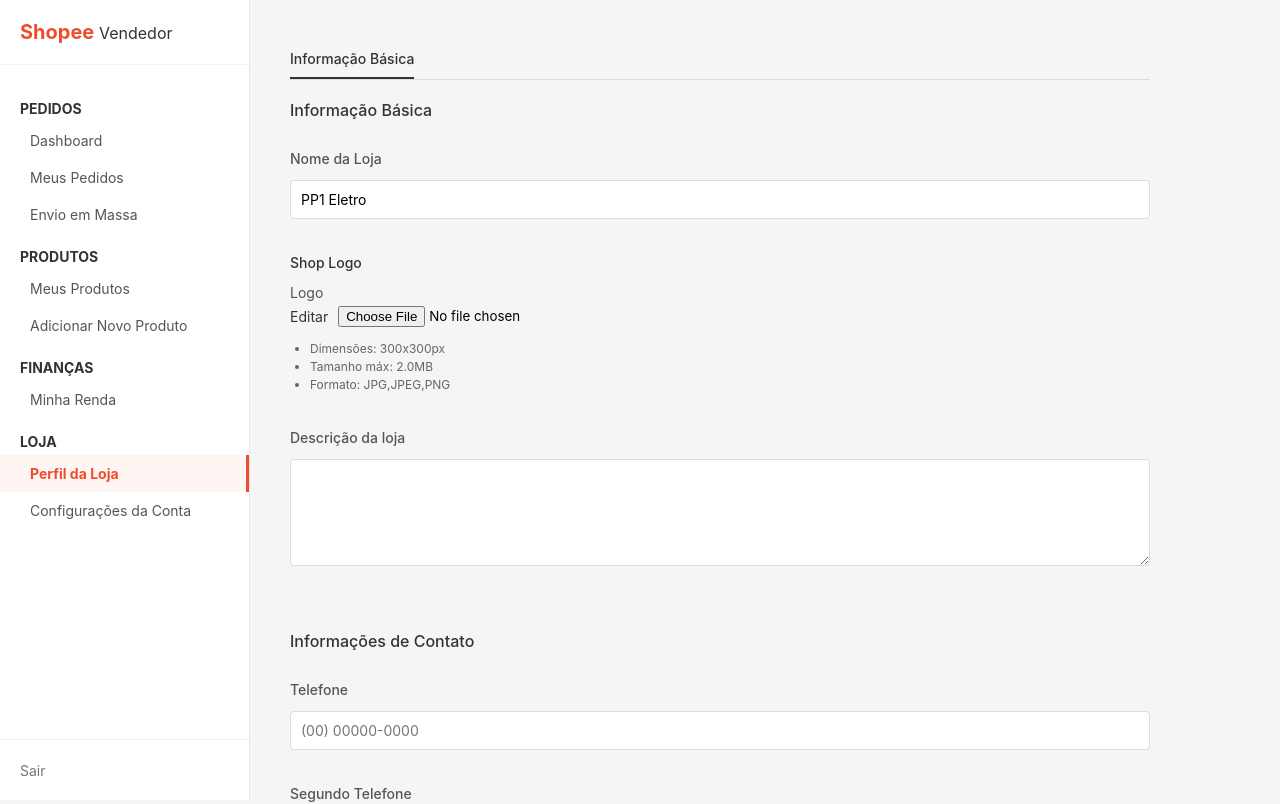
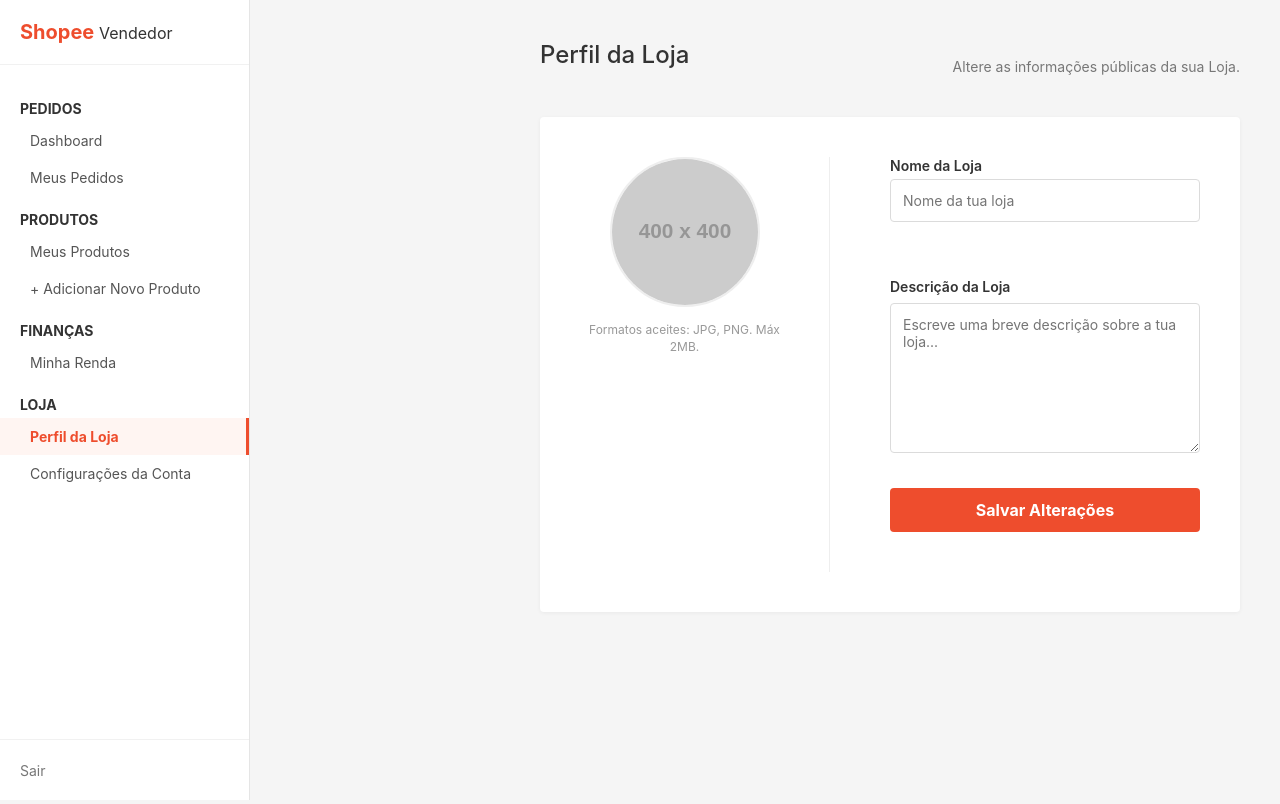
Before and after one commit to lucashlourenco/shopee-web, a React (Create React App) app: page /perfil in a window 1280 px wide. Shown: the top 804 px of the page. Built offline with nearby package versions, Linux system fonts and the light colour scheme.

Commit message:
perfil da loja integrado e funcional e envie em massa deletado da sidebar

```diff
--- a/src/components/Sidebar/index.tsx
+++ b/src/components/Sidebar/index.tsx
@@ -30,11 +30,6 @@ export function Sidebar() {
               Meus Pedidos
             </Link>
           </li>
-          <li>
-            <Link to="/envios/massa" className={isActive('/envios/massa')}>
-              Envio em Massa
-            </Link>
-          </li>
 
           {/* --- PRODUTOS --- */}
           <li className="nav-title">Produtos</li>
@@ -45,7 +40,7 @@ export function Sidebar() {
           </li>
           <li>
             <Link to="/produto/novo" className={isActive('/produto/novo')}>
-              Adicionar Novo Produto
+              + Adicionar Novo Produto
             </Link>
           </li>
 
--- a/src/pages/ShopProfile/index.tsx
+++ b/src/pages/ShopProfile/index.tsx
@@ -1,129 +1,183 @@
-import React, { useState } from 'react';
+import React, { useEffect, useState, useRef } from 'react';
+import axios from 'axios';
 import { Sidebar } from '../../components/Sidebar/index.tsx';
+import { Input } from '../../components/Input/index.tsx';
 import { Button } from '../../components/Button/index.tsx';
 import './styles.css';
 
 export function ShopProfile() {
-  const [formData, setFormData] = useState({
-    shopName: 'PP1 Eletro',
-    description: '',
-    phone: '',
-    secondPhone: ''
-  });
+  // Estados para os dados da loja
+  const [name, setName] = useState('');
+  const [description, setDescription] = useState('');
+  const [image, setImage] = useState('');
 
-  // Função para formatar telefone (XX) XXXXX-XXXX
-  const formatPhone = (value: string) => {
-    const onlyNumbers = value.replace(/\D/g, "");
-    return onlyNumbers
-      .replace(/(\d{2})(\d)/, "($1) $2")
-      .replace(/(\d{5})(\d)/, "$1-$2")
-      .replace(/(-\d{4})\d+?$/, "$1");
+  // Estados de controlo de interface
+  const [loading, setLoading] = useState(true);
+  const [uploading, setUploading] = useState(false);
+  const [saving, setSaving] = useState(false);
+
+  // Referência para o input de ficheiro (que fica escondido)
+  const fileInputRef = useRef<HTMLInputElement>(null);
+
+  // Recupera os dados do vendedor e o ID da loja
+  const sellerData = JSON.parse(localStorage.getItem('seller_user') || '{}');
+  const shopId = sellerData.shop?.id;
+
+  // 1. Carregar dados iniciais da loja
+  useEffect(() => {
+    async function loadShopData() {
+      if (!shopId) {
+        setLoading(false);
+        return;
+      }
+      try {
+        const response = await axios.get(`http://localhost:3333/shops/${shopId}`);
+        setName(response.data.name || '');
+        setDescription(response.data.description || '');
+        setImage(response.data.image || '');
+      } catch (error) {
+        console.error("Erro ao carregar loja:", error);
+      } finally {
+        setLoading(false);
+      }
+    }
+    loadShopData();
+  }, [shopId]);
+
+  // 2. Função para processar o Upload da Imagem
+  const handleFileChange = async (event: React.ChangeEvent<HTMLInputElement>) => {
+    const file = event.target.files?.[0];
+    if (!file) return;
+
+    // Criar o FormData para enviar o ficheiro
+    const formData = new FormData();
+    formData.append('image', file);
+
+    setUploading(true);
+    try {
+      const response = await axios.post('http://localhost:3333/upload', formData, {
+        headers: { 'Content-Type': 'multipart/form-data' }
+      });
+
+      // Atualiza o estado da imagem com a URL retornada pelo Cloudinary
+      setImage(response.data.url);
+    } catch (error) {
+      console.error("Erro no upload:", error);
+      alert("Erro ao carregar a imagem. Tente novamente.");
+    } finally {
+      setUploading(false);
+    }
   };
 
-  const handleChange = (field: string, value: string) => {
-    let newValue = value;
-    if (field === 'phone' || field === 'secondPhone') {
-      newValue = formatPhone(value);
+  // 3. Função para Guardar as alterações do perfil
+  const handleSaveProfile = async (e: React.FormEvent) => {
+    e.preventDefault();
+    setSaving(true);
+
+    try {
+      await axios.put(`http://localhost:3333/shops/${shopId}`, {
+        name,
+        description,
+        image
+      });
+
+      alert('Perfil atualizado com sucesso!');
+
+      // Atualiza o localStorage para refletir o novo nome no Dashboard
+      const updatedSeller = {
+        ...sellerData,
+        shop: { ...sellerData.shop, name: name }
+      };
+      localStorage.setItem('seller_user', JSON.stringify(updatedSeller));
+
+    } catch (error) {
+      console.error("Erro ao guardar:", error);
+      alert('Erro ao guardar as alterações.');
+    } finally {
+      setSaving(false);
     }
-    setFormData(prev => ({ ...prev, [field]: newValue }));
   };
 
-  const handleSubmit = (e: React.FormEvent) => {
-    e.preventDefault();
-    alert('Perfil salvo com sucesso!');
-  };
+  if (loading) {
+    return (
+      <div className="shop-profile-layout">
+        <Sidebar />
+        <main className="shop-profile-content">
+          <p>A carregar dados do perfil...</p>
+        </main>
+      </div>
+    );
+  }
 
   return (
-    <div className="page-layout">
+    <div className="shop-profile-layout">
       <Sidebar />
 
-      <main className="main-content">
-        <div className="profile-container-vertical">
+      <main className="shop-profile-content">
+        <header className="page-header">
+          <h2>Perfil da Loja</h2>
+          <p>Altere as informações públicas da sua Loja.</p>
+        </header>
 
-          {/* Aba Superior Simulada */}
-          <div className="tab-header">
-            <span className="tab-active">Informação Básica</span>
+        <form onSubmit={handleSaveProfile} className="profile-card">
+
+          {/* Seção de Foto */}
+          <div className="image-upload-section">
+            <div
+              className="avatar-wrapper"
+              onClick={() => fileInputRef.current?.click()}
+              title="Clique para alterar a foto"
+            >
+              <img
+                src={image || 'https://placehold.co/400'}
+                alt="Logo da Loja"
+                className={`shop-logo-preview ${uploading ? 'uploading' : ''}`}
+              />
+              <div className="avatar-overlay">
+                <span>{uploading ? 'A carregar...' : 'Alterar Foto'}</span>
+              </div>
+            </div>
+
+            {/* Input de ficheiro escondido */}
+            <input
+              type="file"
+              ref={fileInputRef}
+              style={{ display: 'none' }}
+              accept="image/*"
+              onChange={handleFileChange}
+            />
+
+            <p className="upload-hint">Formatos aceites: JPG, PNG. Máx 2MB.</p>
           </div>
 
-          <form onSubmit={handleSubmit} className="profile-form-vertical">
+          {/* Seção de Dados */}
+          <div className="form-fields-section">
+            <Input
+              label="Nome da Loja"
+              placeholder="Nome da tua loja"
+              value={name}
+              onChange={(e) => setName(e.target.value)}
+              required
+            />
 
-            <h3 className="section-title">Informação Básica</h3>
-
-            {/* Nome da Loja */}
-            <div className="form-group">
-              <label>Nome da Loja</label>
-              <input
-                type="text"
-                className="input-field"
-                value={formData.shopName}
-                onChange={e => handleChange('shopName', e.target.value)}
+            <div className="description-group">
+              <label>Descrição da Loja</label>
+              <textarea
+                placeholder="Escreve uma breve descrição sobre a tua loja..."
+                value={description}
+                onChange={(e) => setDescription(e.target.value)}
+                className="custom-textarea"
               />
             </div>
 
-            {/* Logo da Loja */}
-            <div className="form-group logo-group">
-              <label className="main-label">Shop Logo</label>
-              <div className="logo-controls">
-                <span className="sub-label">Logo</span>
-                <div className="file-input-row">
-                  <span className="edit-text">Editar</span>
-                  <input type="file" accept="image/*" />
-                </div>
-              </div>
-              <ul className="logo-info-list">
-                <li>Dimensões: 300x300px</li>
-                <li>Tamanho máx: 2.0MB</li>
-                <li>Formato: JPG,JPEG,PNG</li>
-              </ul>
-            </div>
-
-            {/* Descrição */}
-            <div className="form-group">
-              <label>Descrição da loja</label>
-              <textarea
-                className="textarea-field"
-                rows={5}
-                value={formData.description}
-                onChange={e => handleChange('description', e.target.value)}
-              />
-            </div>
-
-            {/* Informações de Contato */}
-            <h3 className="section-title mt-4">Informações de Contato</h3>
-
-            <div className="form-group">
-              <label>Telefone</label>
-              <input
-                type="text"
-                className="input-field"
-                placeholder="(00) 00000-0000"
-                value={formData.phone}
-                onChange={e => handleChange('phone', e.target.value)}
-                maxLength={15}
-              />
-            </div>
-
-            <div className="form-group">
-              <label>Segundo Telefone</label>
-              <input
-                type="text"
-                className="input-field"
-                placeholder="(00) 00000-0000"
-                value={formData.secondPhone}
-                onChange={e => handleChange('secondPhone', e.target.value)}
-                maxLength={15}
-              />
-            </div>
-
-            {/* Botão Salvar */}
             <div className="form-actions">
-              <Button type="submit" style={{ width: '100px', backgroundColor: '#ee4d2d' }}>
-                Salvar
+              <Button type="submit" disabled={saving || uploading}>
+                {saving ? 'Salvando...' : 'Salvar Alterações'}
               </Button>
             </div>
+          </div>
 
-          </form>
-        </div>
+        </form>
       </main>
     </div>
   );
--- a/src/pages/ShopProfile/styles.css
+++ b/src/pages/ShopProfile/styles.css
@@ -1,119 +1,173 @@
-.profile-container-vertical {
-  max-width: 900px;
-  padding: 20px;
+/* Layout Principal */
+.shop-profile-layout {
+  display: flex;
+  min-height: 100vh;
+  background-color: #f5f5f5;
 }
 
-/* Aba simulada no topo */
-.tab-header {
-  border-bottom: 1px solid #ddd;
-  margin-bottom: 20px;
+.shop-profile-content {
+  flex: 1;
+  /* Largura padrão da sua Sidebar para o conteúdo não ficar por baixo dela */
+  margin-left: 250px;
+  padding: 40px;
+  display: flex;
+  flex-direction: column;
 }
 
-.tab-active {
-  display: inline-block;
-  padding: 10px 0;
-  border-bottom: 2px solid #333;
-  font-weight: 500;
+.page-header {
+  margin-bottom: 30px;
+}
+
+.page-header h2 {
+  font-size: 24px;
   color: #333;
+  margin-bottom: 8px;
+}
+
+.page-header p {
+  color: #666;
   font-size: 14px;
 }
 
-/* Formulário e Espaçamento */
-.profile-form-vertical {
+/* Cartão do Formulário */
+.profile-card {
+  background: #ffffff;
+  border-radius: 4px;
+  padding: 40px;
+  box-shadow: 0 1px 4px rgba(0, 0, 0, 0.05);
+  display: flex;
+  gap: 60px;
+  max-width: 1000px;
+}
+
+/* Secção da Esquerda: Upload de Imagem */
+.image-upload-section {
+  flex: 1;
   display: flex;
   flex-direction: column;
-  gap: 20px;
+  align-items: center;
+  border-right: 1px solid #eee;
+  padding-right: 40px;
+  min-width: 250px;
 }
 
-.section-title {
-  font-size: 16px;
-  color: #333;
-  margin-bottom: 10px;
-  font-weight: 500;
+.avatar-wrapper {
+  position: relative;
+  width: 150px;
+  height: 150px;
+  cursor: pointer;
+  border-radius: 50%;
+  overflow: hidden;
+  border: 2px solid #eee;
+  transition: all 0.3s ease;
 }
 
-.mt-4 {
-  margin-top: 30px;
+.avatar-wrapper:hover {
+  border-color: #ee4d2d;
 }
 
-/* Grupos de Input */
-.form-group {
+.shop-logo-preview {
+  width: 100%;
+  height: 100%;
+  object-fit: cover;
+  transition: filter 0.3s;
+}
+
+.shop-logo-preview.uploading {
+  filter: blur(2px) grayscale(1);
+}
+
+/* Camada de texto "Alterar Foto" ao passar o rato */
+.avatar-overlay {
+  position: absolute;
+  top: 0;
+  left: 0;
+  width: 100%;
+  height: 100%;
+  background: rgba(0, 0, 0, 0.4);
+  color: white;
+  display: flex;
+  align-items: center;
+  justify-content: center;
+  font-size: 12px;
+  font-weight: 600;
+  opacity: 0;
+  transition: opacity 0.3s;
+}
+
+.avatar-wrapper:hover .avatar-overlay {
+  opacity: 1;
+}
+
+.upload-hint {
+  font-size: 12px;
+  color: #999;
+  text-align: center;
+  margin-top: 15px;
+  line-height: 1.4;
+}
+
+/* Secção da Direita: Campos de Texto */
+.form-fields-section {
+  flex: 2;
   display: flex;
   flex-direction: column;
-  gap: 8px;
+  gap: 25px;
 }
 
-.form-group label {
-  font-size: 14px;
-  color: #555;
+.description-group {
+  display: flex;
+  flex-direction: column;
 }
 
-.input-field {
-  padding: 10px;
-  border: 1px solid #dcdcdc;
-  border-radius: 4px;
+.description-group label {
   font-size: 14px;
-  width: 100%;
-  box-sizing: border-box;
+  font-weight: 600;
+  color: #333;
+  margin-bottom: 8px;
 }
 
-.input-field:focus {
-  outline: none;
-  border-color: #999;
+.custom-textarea {
+  width: 100%;
+  min-height: 150px;
+  padding: 12px;
+  border: 1px solid #dbdbdb;
+  border-radius: 4px;
+  font-family: inherit;
+  font-size: 14px;
+  resize: vertical;
+  transition: border-color 0.2s;
 }
 
-.textarea-field {
-  padding: 10px;
-  border: 1px solid #dcdcdc;
-  border-radius: 4px;
-  font-size: 14px;
-  width: 100%;
-  resize: vertical;
-  font-family: inherit;
-  box-sizing: border-box;
+.custom-textarea:focus {
+  outline: none;
+  border-color: #ee4d2d;
 }
 
-/* Área Específica do Logo */
-.logo-group .main-label {
-  font-size: 14px;
-  color: #333;
+/* Botão no fundo */
+.form-actions {
+  margin-top: 10px;
+  display: flex;
+  justify-content: flex-start;
 }
 
-.logo-controls {
-  display: flex;
-  flex-direction: column;
-  gap: 5px;
+/* Responsividade Básica */
+@media (max-width: 900px) {
+  .profile-card {
+    flex-direction: column;
+    gap: 30px;
+    padding: 20px;
+  }
+
+  .image-upload-section {
+    border-right: none;
+    padding-right: 0;
+    border-bottom: 1px solid #eee;
+    padding-bottom: 30px;
+  }
+
+  .shop-profile-content {
+    margin-left: 0; /* Para ecrãs pequenos onde a sidebar colapsa */
+    padding: 20px;
+  }
 }
-
-.sub-label {
-  font-size: 14px;
-  color: #555;
-}
-
-.file-input-row {
-  display: flex;
-  align-items: center;
-  gap: 10px;
-}
-
-.edit-text {
-  font-size: 14px;
-  color: #333;
-}
-
-.logo-info-list {
-  margin-top: 5px;
-  padding-left: 20px;
-}
-
-.logo-info-list li {
-  font-size: 12px;
-  color: #666;
-  list-style-type: disc;
-  line-height: 1.5;
-}
-
-/* Botão Salvar */
-.form-actions {
-  margin-top: 20px;
-}
```
